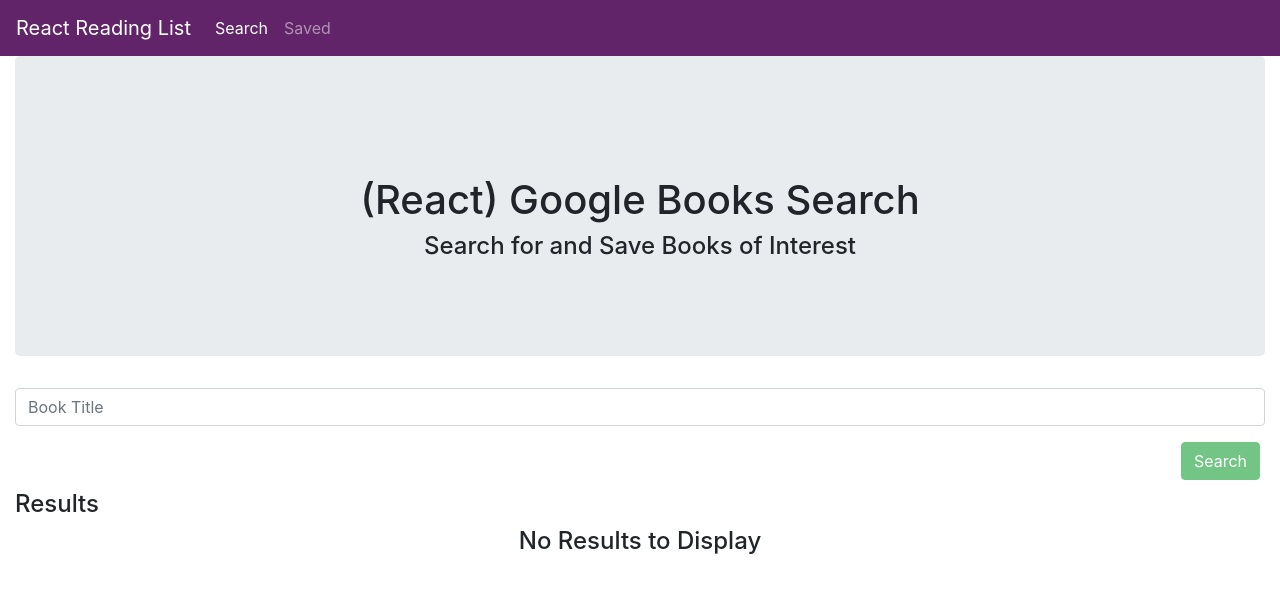
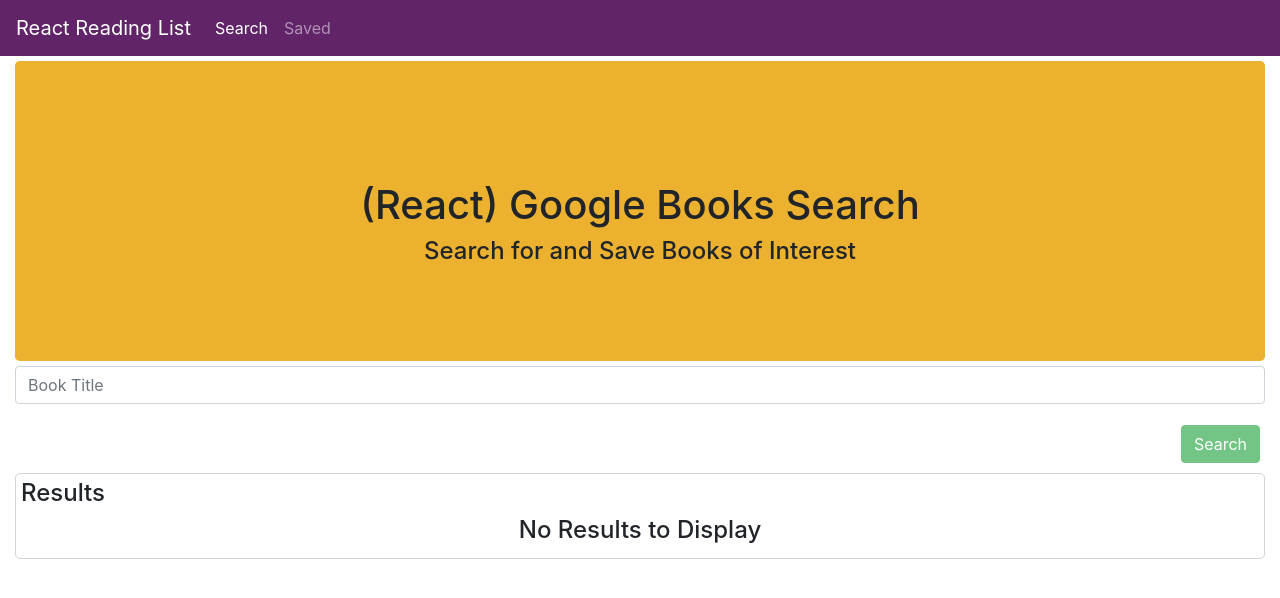
Before and after one commit to five0ffour/nyt-reactsearch, a React (Create React App) app in the folder client/: page / in a window 1280 px wide. Shown: the top 598 px of the page. Built offline with nearby package versions, Linux system fonts and the light colour scheme.

Commit message:
added some basic styling to the view

```diff
--- a/client/src/components/BookList/style.css
+++ b/client/src/components/BookList/style.css
@@ -5,5 +5,10 @@
 
   text-decoration: none;
   color: initial;
-  margin: 0 5px 0 5px;
+  margin: 5px;
 }
+
+.list-group-item {
+  background-color: #eeeeee;
+  margin: 5px;
+}
--- a/client/src/components/Button/style.css
+++ b/client/src/components/Button/style.css
@@ -1,3 +1,3 @@
 .btn {
-  margin: 0 5px 0 5px;
+  margin: 5px;
 }
--- a/client/src/components/Jumbotron/index.js
+++ b/client/src/components/Jumbotron/index.js
@@ -3,7 +3,7 @@
 function Jumbotron({ children }) {
   return (
     <div
-      style={{ height: 300, clear: "both", paddingTop: 120, textAlign: "center" }}
+      style={{ height: 300, clear: "both", paddingTop: 120, textAlign: "center", backgroundColor: "#EBB12F", margin: "5px 0 5px 0" }}
       className="jumbotron"
     >
       {children}
--- a/client/src/pages/Saved.js
+++ b/client/src/pages/Saved.js
@@ -100,7 +100,7 @@
             </Jumbotron>
           </Col>
           <Col size="md-12">
-            <div>
+          <div style={{border: "1px solid lightgrey", borderRadius: "5px", padding: "5px"}}>
               <h4 id="results-lbl">Results</h4>
             {this.state.books.length ? (
               <BookList>
--- a/client/src/pages/Search.js
+++ b/client/src/pages/Search.js
@@ -19,6 +19,11 @@
   /*********************/
   /* UTILITY FUNCTIONS */
   /*********************/
+
+  resetSearch = () => {
+    // clear the search field and trigger a re-render
+    this.setState({title :  ""});
+  }
 
   // utility function to map google response to state object
   mapBookObjects = (res) => {
@@ -77,7 +82,7 @@
         link: book.link,
         thumbnail: book.thumbnail
       })
-        .then(res => this.render())
+        .then(res => this.resetSearch())
         .catch(err => console.log(err));
     }
   }
@@ -144,7 +149,7 @@
             </form>
           </Col>
           <Col size="md-12">
-            <div>
+            <div style={{border: "1px solid lightgrey", borderRadius: "5px", padding: "5px"}}>
               <h4 id="results-lbl">Results</h4>
             {this.state.books.length ? (
               <BookList>
```
